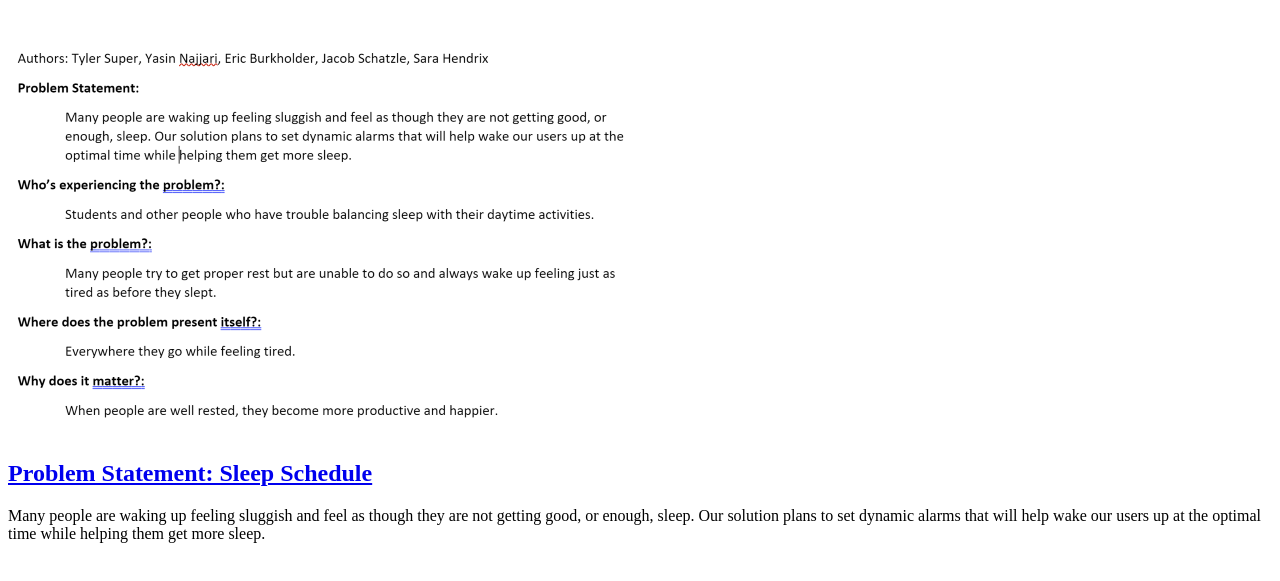
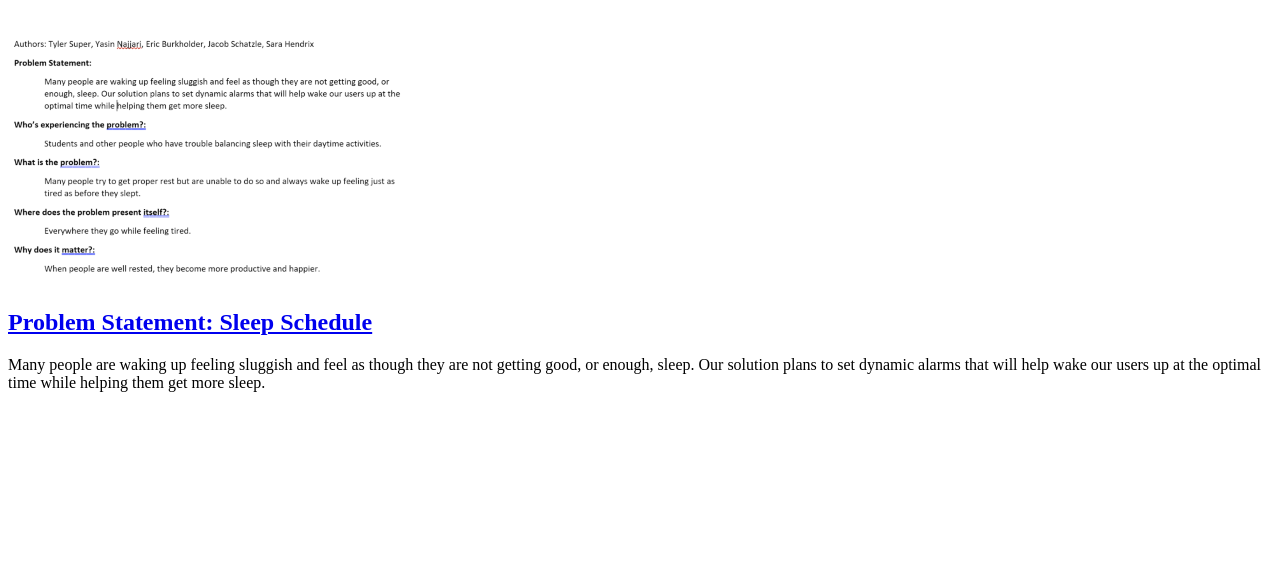
Before and after one commit to tdsuperr/tdsuperr.github.io, a plain HTML site: page index.html in a window 1280 px wide. Shown: the part 61-642 px from the top of the page. Drawn offline with Linux system fonts and the light colour scheme.

Commit message:
Add files via upload

```diff
--- a/index.html
+++ b/index.html
@@ -10,7 +10,7 @@
             Tyler Super's CSCE 190 Site
         </h1>
         <section class="assignment">
-            <a href="Images/Problem_Statement.pdf"><img src="images/problem-statement2.png"></a>
+            <a href="Images/Problem_Statement.pdf"><img src="images/problem-statement3.png"></a>
             <section class="ass-details">
                 <a href="Images/Problem_Statement.pdf"><h2>Problem Statement: Sleep Schedule</h2></a>
                 <p>
```
Also changed, not shown: Images/problem-statement3.png (added).
